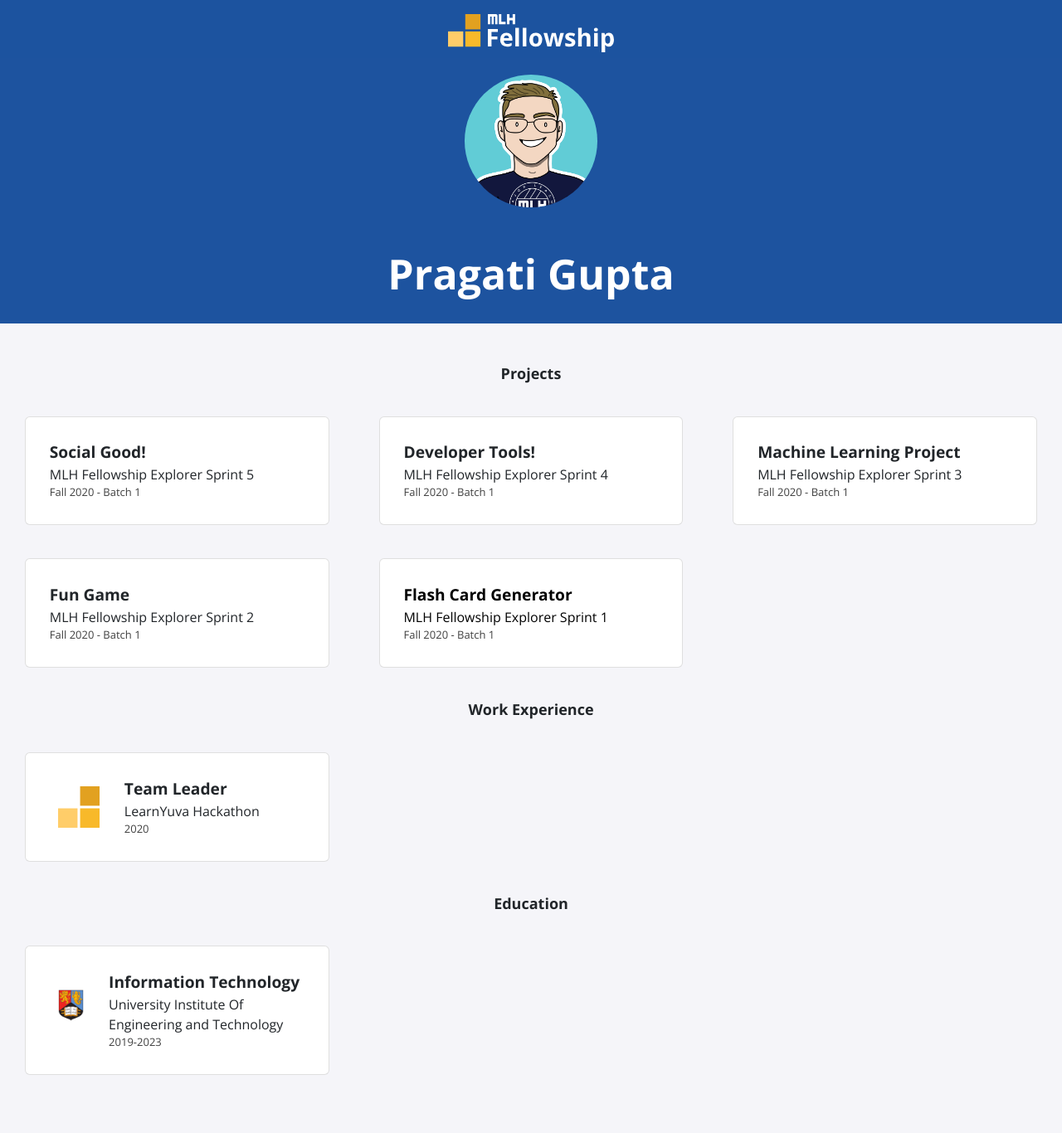
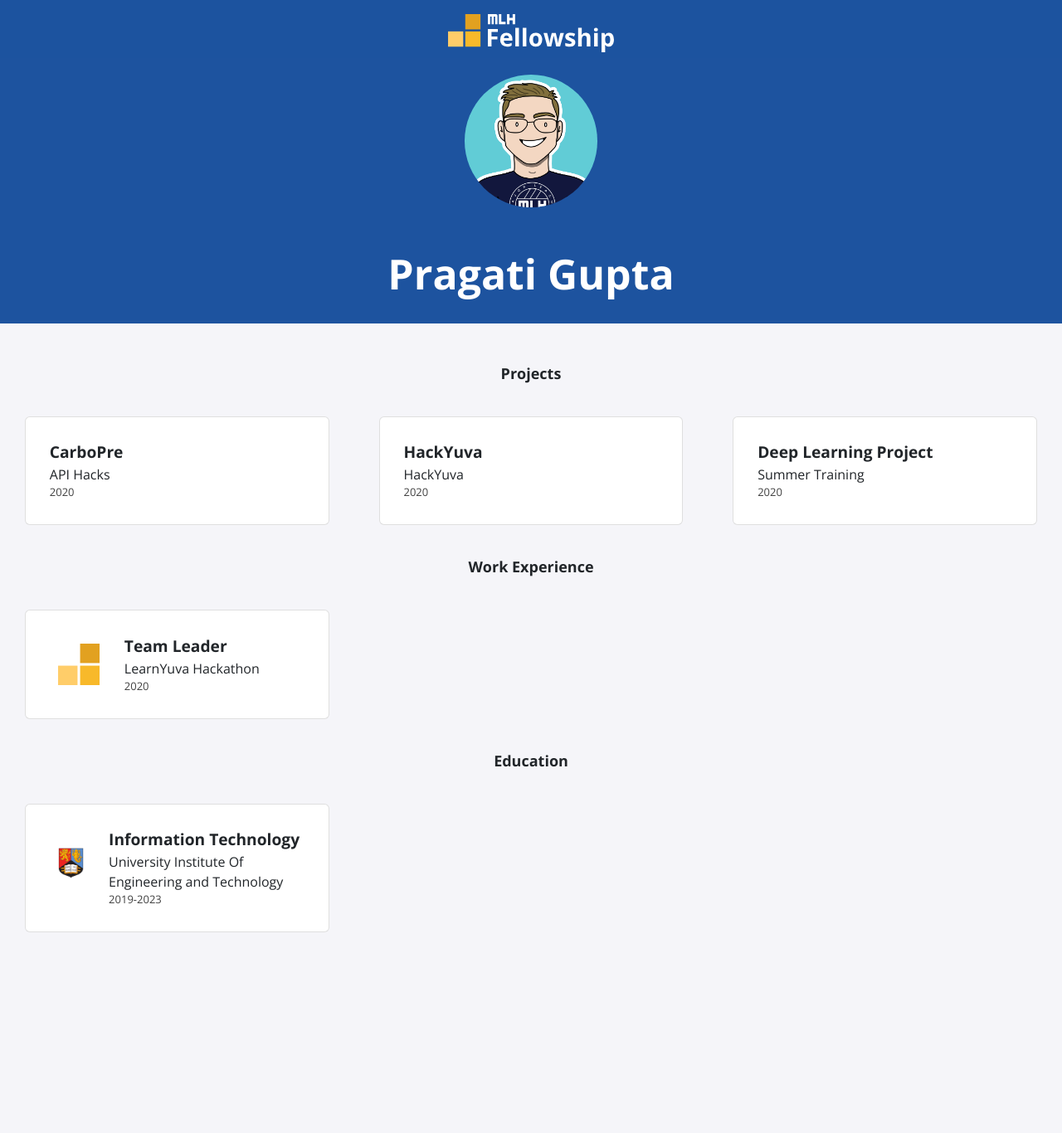
Before and after one commit to pragatig746/pragatig746.github.io, a Jekyll site: the page built from index.html, in a window 1280 px wide. Shown: the whole page at 83% size. Built offline with Jekyll 4.4.1, drawn with Linux system fonts in a browser that asks for light colours; nearby versions of some CDN libraries; after the commit the page ends 1194 px from its top, so only the background shows below that.

Commit message:
updated projects

```diff
--- a/_data/projects.yml
+++ b/_data/projects.yml
@@ -1,20 +1,11 @@
-- title: Social Good!
-  event: MLH Fellowship Explorer Sprint 5
-  date: Fall 2020 - Batch 1
+- title: CarboPre
+  event: API Hacks
+  date:  2020
 
-- title: Developer Tools!
-  event: MLH Fellowship Explorer Sprint 4
-  date: Fall 2020 - Batch 1
+- title: HackYuva
+  event: HackYuva
+  date:  2020
 
-- title: Machine Learning Project
-  event: MLH Fellowship Explorer Sprint 3
-  date: Fall 2020 - Batch 1
-
-- title: Fun Game
-  event: MLH Fellowship Explorer Sprint 2
-  date: Fall 2020 - Batch 1
-
-- title: Flash Card Generator
-  event: MLH Fellowship Explorer Sprint 1
-  date: Fall 2020 - Batch 1
-  page-name: sprint1
+- title: Deep Learning Project
+  event: Summer Training
+  date:  2020
```
